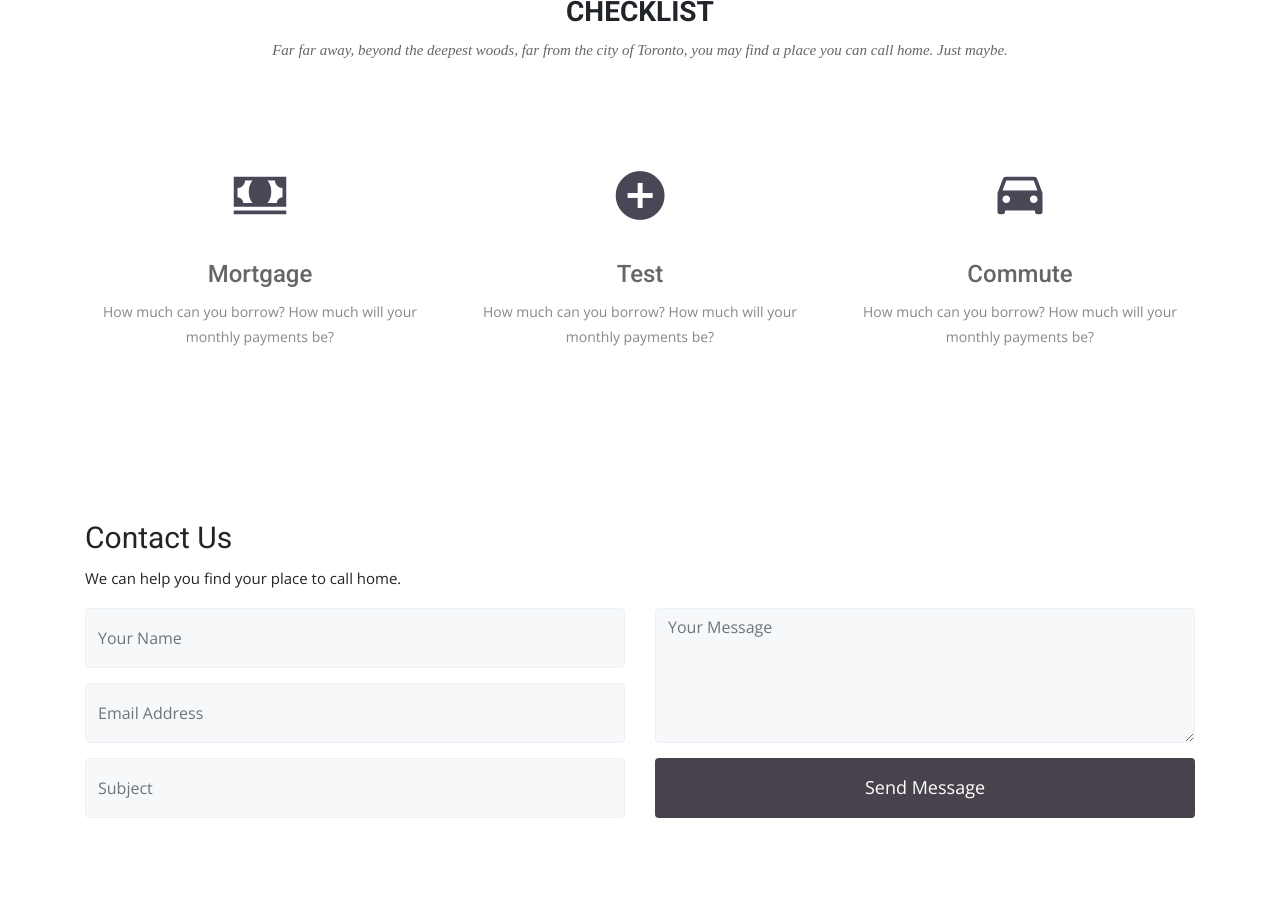
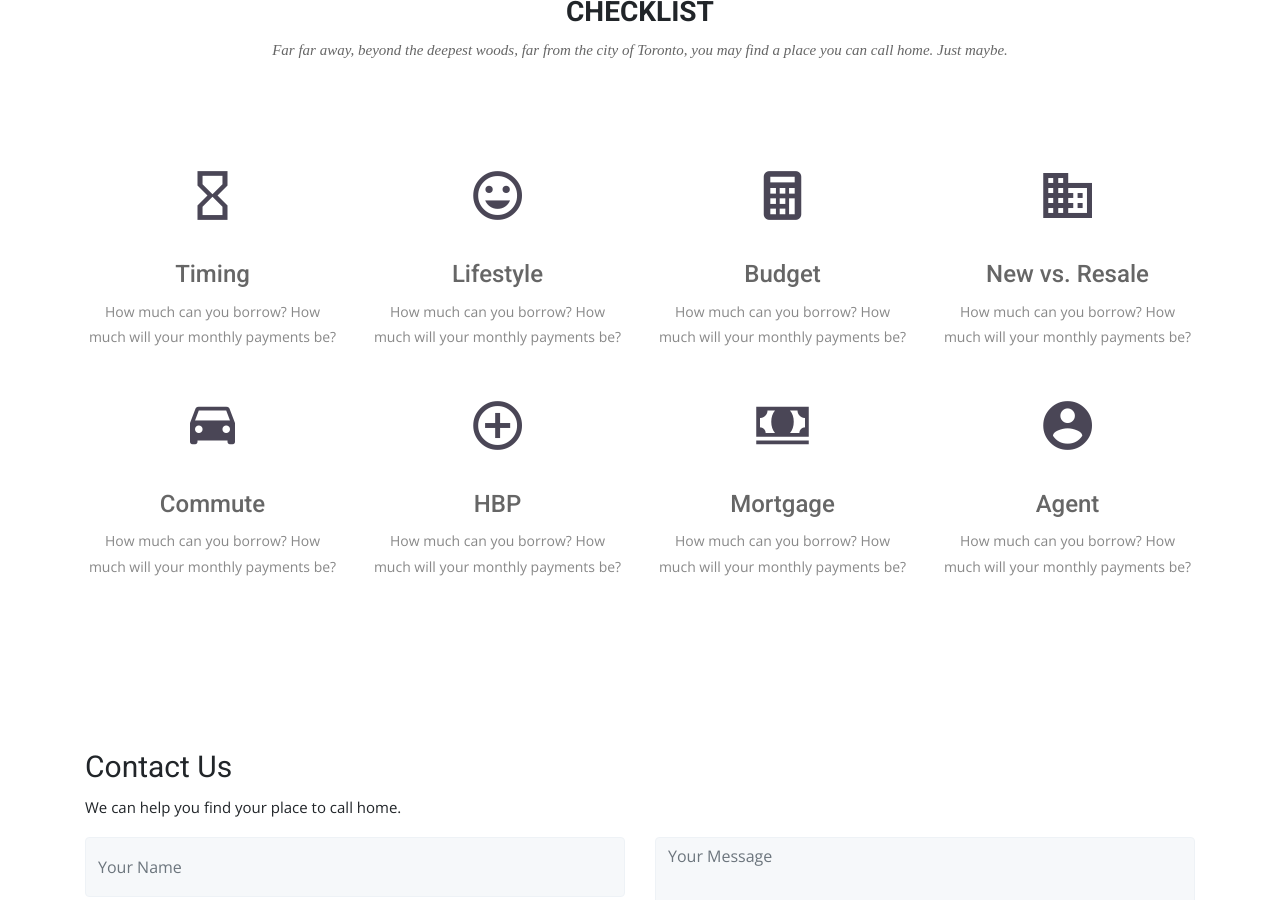
Before and after one commit to HomeIsHere/homeishere.github.io, a Jekyll site: the page built from index.html, in a window 1280 px wide and 900 px high, scrolled down 2242 px. Built offline with Jekyll 4.4.1, drawn with Linux system fonts in a browser that asks for light colours; some web fonts are replaced.

Commit message:
Checklist icons

```diff
--- /dev/null
+++ b/collections/_checklists/01-timing.md
@@ -0,0 +1,7 @@
+---
+title: Timing
+layout: checklist
+icon: ion-md-hourglass
+contact-tag: "We can help you find your place to call home."
+short: "How much can you borrow? How much will your monthly payments be?"
+---
--- /dev/null
+++ b/collections/_checklists/02-lifestyle.md
@@ -0,0 +1,7 @@
+---
+title: Lifestyle
+layout: checklist
+icon: ion-md-happy
+contact-tag: "We can help you find your place to call home."
+short: "How much can you borrow? How much will your monthly payments be?"
+---
--- /dev/null
+++ b/collections/_checklists/03-budget.md
@@ -0,0 +1,7 @@
+---
+title: Budget
+layout: checklist
+icon: ion-md-calculator
+contact-tag: "We can help you find your place to call home."
+short: "How much can you borrow? How much will your monthly payments be?"
+---
--- /dev/null
+++ b/collections/_checklists/04-type.md
@@ -0,0 +1,7 @@
+---
+title: New vs. Resale
+layout: checklist
+icon: ion-md-business
+contact-tag: "We can help you find your place to call home."
+short: "How much can you borrow? How much will your monthly payments be?"
+---
--- /dev/null
+++ b/collections/_checklists/06-exemptions.md
@@ -0,0 +1,7 @@
+---
+title: HBP
+layout: checklist
+icon: ion-md-add-circle-outline
+contact-tag: "We can help you find your place to call home."
+short: "How much can you borrow? How much will your monthly payments be?"
+---
--- /dev/null
+++ b/collections/_checklists/08-agent.md
@@ -0,0 +1,7 @@
+---
+title: Agent
+layout: checklist
+icon: ion-md-contact
+contact-tag: "We can help you find your place to call home."
+short: "How much can you borrow? How much will your monthly payments be?"
+---
--- a/index-kr.html
+++ b/index-kr.html
@@ -79,7 +79,7 @@ contact-tag: "우와와와앙"
     </div>
     <div class="row ">
         {% for chk in site.checklistskr %}
-        <div class="col-sm-6 col-md-4">
+        <div class="col-sm-6 col-md-3">
           <div class="service-item">
             <i class="icon {{ chk.icon }}"></i>
             <a href="{{ chk.url }}">
--- a/index.html
+++ b/index.html
@@ -79,7 +79,7 @@ contact-tag: "We can help you find your place to call home."
     </div>
     <div class="row ">
         {% for chk in site.checklists %}
-        <div class="col-sm-6 col-md-4">
+        <div class="col-sm-6 col-md-3">
           <div class="service-item">
             <i class="icon {{ chk.icon }}"></i>
             <a href="{{ chk.url }}">
```
Also changed, not shown: collections/_checklistskr/01-timing.md (added, +7 -0 lines), collections/_checklistskr/02-lifestyle.md (added, +7 -0 lines), collections/_checklistskr/02-mortgage.md (deleted, +0 -18 lines), collections/_checklistskr/03-budget.md (added, +7 -0 lines), collections/_checklistskr/04-commute.md (deleted, +0 -20 lines), collections/_checklistskr/04-type.md (added, +7 -0 lines), collections/_checklistskr/05-commute.md (added, +20 -0 lines), collections/_checklistskr/06-exemptions.md (added, +7 -0 lines), collections/_checklistskr/07-mortgage.md (renamed from collections/_checklists/03-testpage.md, +3 -3 lines), collections/_checklistskr/08-agent.md (added, +7 -0 lines), collections/_checklists/05-commute.md (renamed from collections/_checklists/04-commute.md), collections/_checklists/07-mortgage.md (renamed from collections/_checklists/02-mortgage.md).
